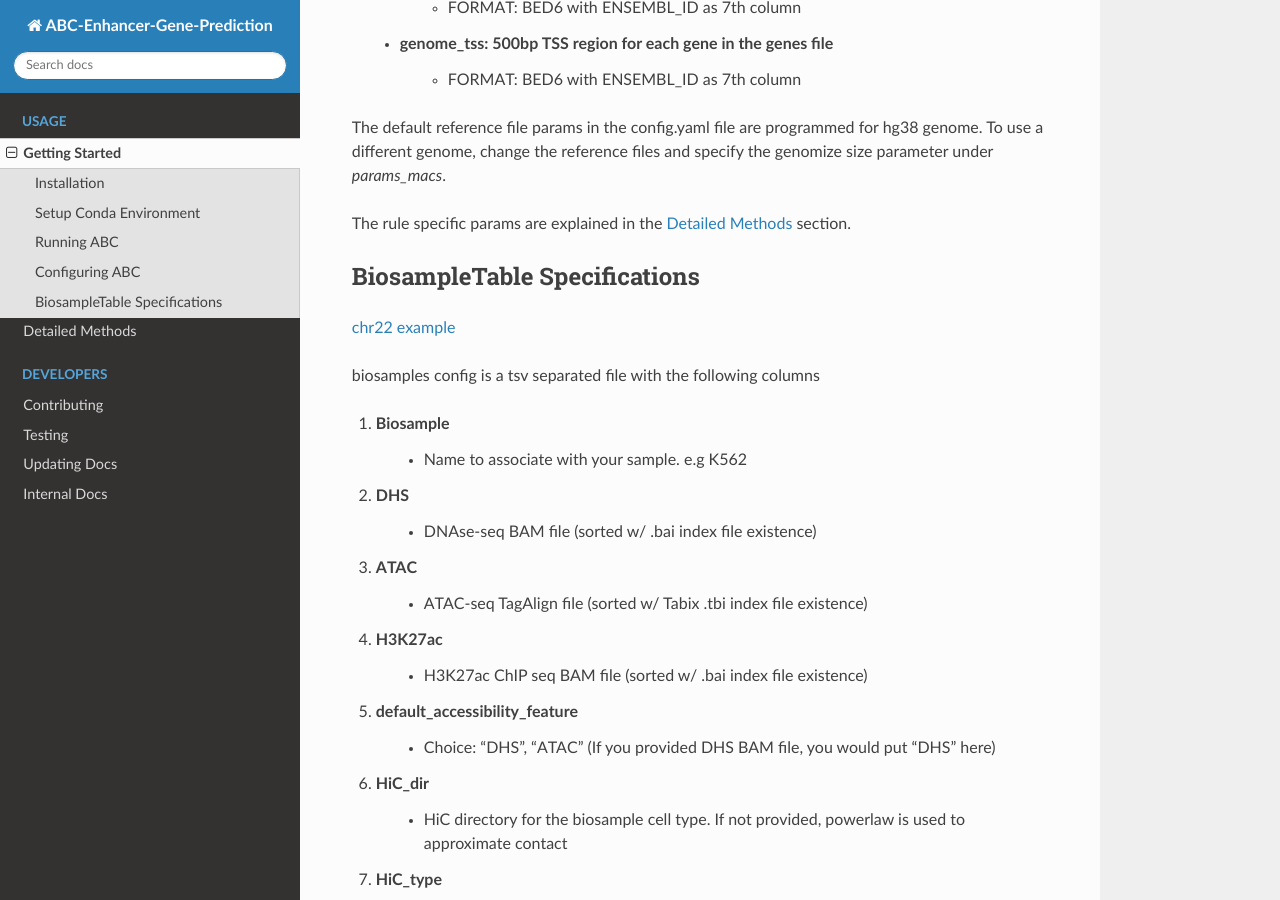
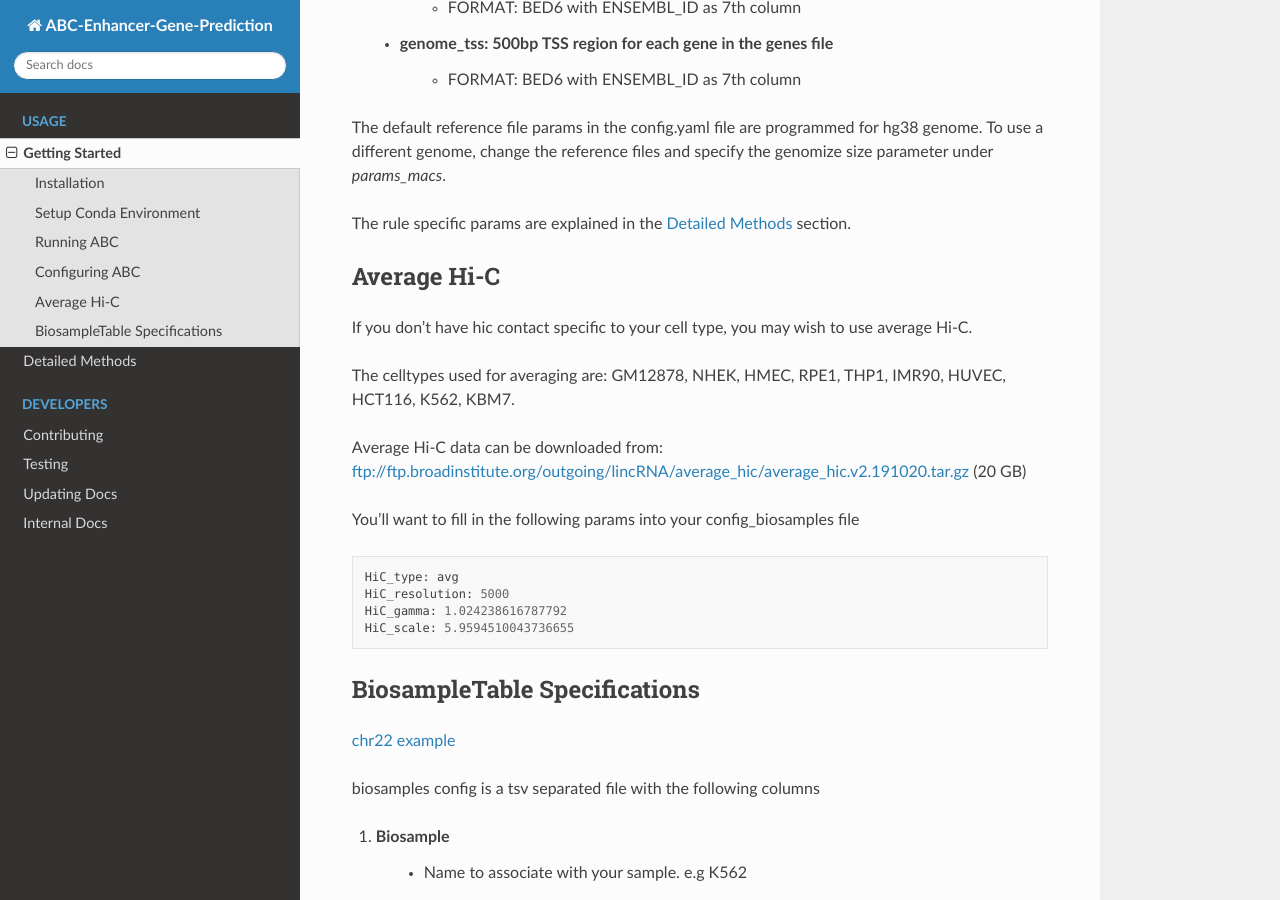
Before and after one commit to broadinstitute/ABC-Enhancer-Gene-Prediction, a Sphinx documentation site: the page built from docs/usage/getting_started.rst, in a window 1280 px wide and 900 px high, scrolled down 1729 px. Built offline with Sphinx 7.4.7 and the Read the Docs theme 2.0.0, drawn with Linux system fonts in a browser that asks for light colours.

Commit message:
Update getting_started.rst

```diff
--- a/docs/usage/getting_started.rst
+++ b/docs/usage/getting_started.rst
@@ -77,7 +77,23 @@ The default reference file params in the config.yaml file are programmed for hg3
 
 The rule specific params are explained in the :ref:`ABC-methods` section.
 
+Average Hi-C
+------------
 
+If you don't have hic contact specific to your cell type, you may wish to use average Hi-C.
+
+The celltypes used for averaging are: GM12878, NHEK, HMEC, RPE1, THP1, IMR90, HUVEC, HCT116, K562, KBM7.
+
+Average Hi-C data can be downloaded from: ftp://ftp.broadinstitute.org/outgoing/lincRNA/average_hic/average_hic.v2.191020.tar.gz (20 GB)
+
+You'll want to fill in the following params into your config_biosamples file
+
+.. code-block::
+
+	HiC_type: avg
+	HiC_resolution: 5000
+	HiC_gamma: 1.024238616787792
+	HiC_scale: 5.9594510043736655
 
 BiosampleTable Specifications
 -----------------------------
```
